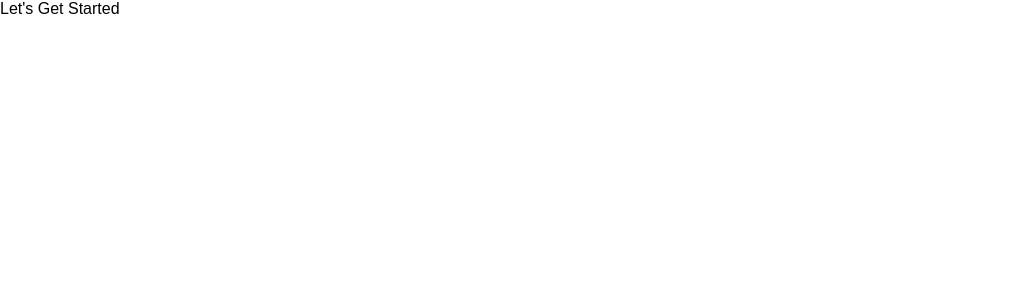
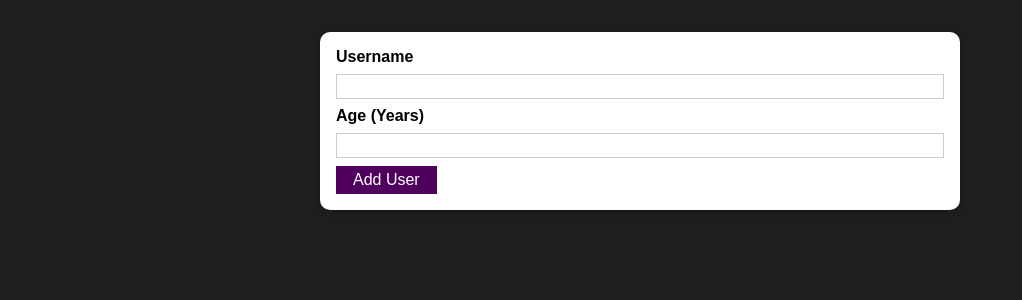
Before and after one commit to devcodemekothari/Maximillian-React-Course-Section8-Onwards, a React (Create React App) app: page / in a window 1280 px wide. Shown: the top 300 px of the page, without its empty margins (0-1022 px from the left). Built offline with nearby package versions, Linux system fonts and the light colour scheme.

Commit message:
Adding user input form, wrapper card and button

```diff
--- a/src/App.js
+++ b/src/App.js
@@ -1,10 +1,10 @@
 import React from 'react';
-
+import AddUser from './components/Users/AddUser';
 
 function App() {
   return (
     <div>
-      Let's Get Started
+      <AddUser></AddUser>
     </div>
   );
 }
--- /dev/null
+++ b/src/components/UI/Button.js
@@ -0,0 +1,16 @@
+import React from "react";
+import classes from "./Button.module.css";
+
+const Button = (props) => {
+  return (
+    <button
+      onClick={props.onAddUser}
+      type={props.type}
+      className={classes.button}
+    >
+      {props.children}
+    </button>
+  );
+};
+
+export default Button;
--- /dev/null
+++ b/src/components/UI/Button.module.css
@@ -0,0 +1,18 @@
+.button {
+    font: inherit;
+    border: 1px solid #4f005f;
+    background: #4f005f;
+    color: white;
+    padding: 0.25rem 1rem;
+    cursor: pointer;
+  }
+
+  .button:hover,
+  .button:active {
+    background: #741188;
+    border-color: #741188;
+  }
+
+  .button:focus {
+    outline: none;
+  }
--- /dev/null
+++ b/src/components/UI/Card.js
@@ -0,0 +1,12 @@
+import React from "react";
+import classes from './Card.module.css'
+
+const Card = (props) =>{
+    return (
+        <div className={`${classes.card} ${props.className}`}>
+            {props.children}
+        </div>
+    )
+}
+
+export default Card;
--- /dev/null
+++ b/src/components/UI/Card.module.css
@@ -0,0 +1,5 @@
+.card {
+  background: white;
+  box-shadow: 0 2px 8px rgba(0, 0, 0, 0.26);
+  border-radius: 10px;
+}
--- /dev/null
+++ b/src/components/Users/AddUser.js
@@ -0,0 +1,28 @@
+import React from "react";
+import Card from "../UI/Card";
+import Button from "../UI/Button";
+
+import classes from "./AddUser.module.css";
+
+const AddUser = () => {
+  const addUserHandler = (event) => {
+    event.preventDefault();
+    console.log("Form Submitted");
+  };
+
+  return (
+    <Card className={classes.input}>
+      <form onSubmit={addUserHandler}>
+        <label htmlFor="username">Username</label>
+        <input id="username" type="text"></input>
+        <label htmlFor="age">Age (Years)</label>
+        <input id="age" type="number"></input>
+        <Button onAddUser={addUserHandler} type="submit">
+          Add User
+        </Button>
+      </form>
+    </Card>
+  );
+};
+
+export default AddUser;
--- /dev/null
+++ b/src/components/Users/AddUser.module.css
@@ -0,0 +1,26 @@
+.input {
+    margin: 2rem auto;
+    padding: 1rem;
+    width: 90%;
+    max-width: 40rem;
+  }
+
+  .input label {
+    display: block;
+    font-weight: bold;
+    margin-bottom: 0.5rem;
+  }
+
+  .input input {
+    font: inherit;
+    display: block;
+    width: 100%;
+    border: 1px solid #ccc;
+    padding: 0.15rem;
+    margin-bottom: 0.5rem;
+  }
+
+  .input input:focus {
+    outline: none;
+    border-color: #4f005f;
+  }
--- a/src/index.css
+++ b/src/index.css
@@ -4,6 +4,7 @@
 
 html {
   font-family: sans-serif;
+  background: #1f1f1f;
 }
 
 body {
```
